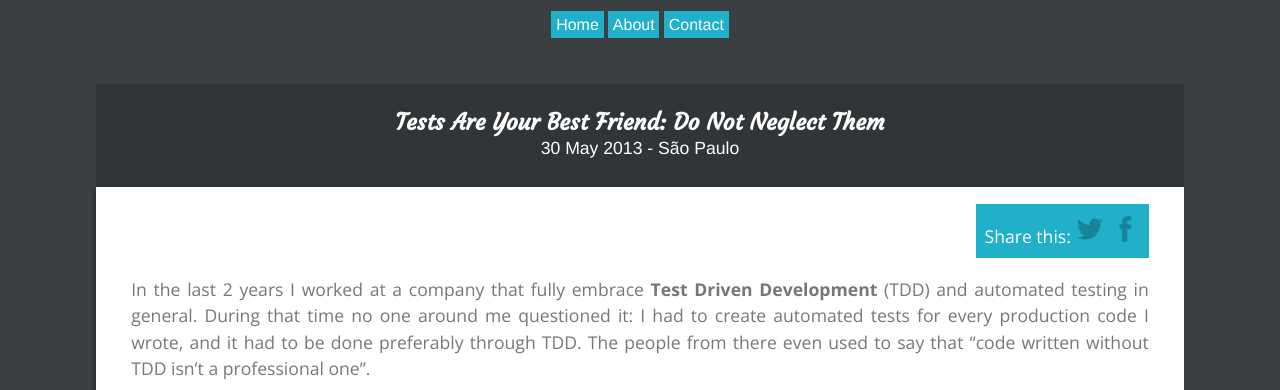
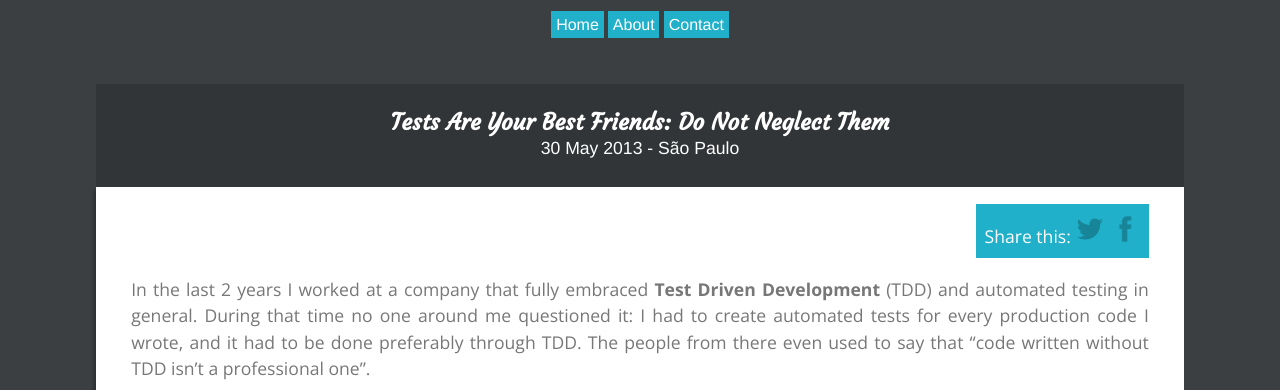
Before and after one commit to victorarias/victorarias.github.com, a Jekyll site: the page built from _posts/2013-05-30-tests-are-your-best-friend.md, in a window 1280 px wide. Shown: the part 206-596 px from the top of the page. Built offline with Jekyll 4.4.1, drawn with Linux system fonts in a browser that asks for light colours; comment, search, counter and statistics services are not loaded.

Commit message:
fixing typos

```diff
--- a/_posts/2013-05-30-tests-are-your-best-friend.md
+++ b/_posts/2013-05-30-tests-are-your-best-friend.md
@@ -1,14 +1,12 @@
 ---
 layout: post
-title: "Tests Are Your Best Friend: Do Not Neglect Them"
+title: "Tests Are Your Best Friends: Do Not Neglect Them"
 keywords: "tdd,test driven development,tests,automated tests,automation,broken windows,legacy code"
 location: São Paulo
 short_url: http://goo.gl/qxGAk
 ---
 
-
-
-In the last 2 years I worked at a company that fully embrace **Test Driven Development** (TDD) and automated testing in general. During that time no one around me questioned it: I had to create automated tests for every production code I wrote, and it had to be done preferably through TDD. The people from there even used to say that "code written without TDD isn't a professional one".
+In the last 2 years I worked at a company that fully embraced **Test Driven Development** (TDD) and automated testing in general. During that time no one around me questioned it: I had to create automated tests for every production code I wrote, and it had to be done preferably through TDD. The people from there even used to say that "code written without TDD isn't a professional one".
 
 I must say that I disagree with the whole "TDD Is The Only True Way" story, but I thoroughly  believe in something closely related: ***"production code without automated tests isn't a professional one".***
 
```
